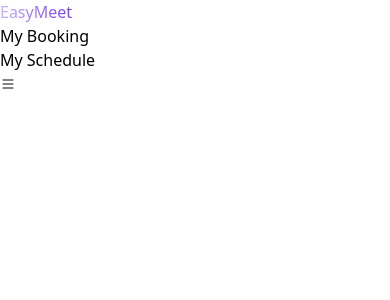
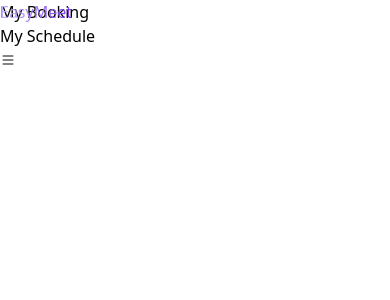
Before and after one commit to mughaltechlab/react_booking_app, a React (Vite) app: page / in a window 390 px wide. Shown: the top 300 px of the page. Built offline with nearby package versions, Linux system fonts and the light colour scheme.

Commit message:
navigation responsive finished

```diff
--- a/src/components/Header.jsx
+++ b/src/components/Header.jsx
@@ -10,7 +10,9 @@ function Header() {
         flex items-center justify-between
         ">
         {/* logo */}
-        <div className="md:text-[24px] font-bold primary-color border-l-2 overflow-hidden"><span>EasyMeet</span></div>
+        <div className="md:text-[24px] font-bold border-l-2 relative ">
+            <span className='primary-color slide-left-anime absolute' style={{transition:'all 2s linear'}}>EasyMeet</span>
+        </div>
         <div className='flex items-center gap-4'>
             {/* navigaton menu */}
             <ul className="hidden md:flex gap-2">
--- a/src/index.css
+++ b/src/index.css
@@ -20,19 +20,22 @@ html{
 /* anime */
 .slide-left-anime{
     animation: slideAnime .55s linear;
-    animation-delay: 300ms;
-    transition: all;
+    /* animation-delay: 300ms; */
+    position: absolute;
+    top: 0;
+    left: 0;
+    /* transition: all; */
 }
 @keyframes slideAnime {
-    0%{
-        left: -30%;
+    from{
+        transform: translateX(-100%);
         opacity: 0;
     }
     50%{
-        left: -30%;
+        opacity: 0;
+    }
+    to{
+        transform: translateX(0%);
         opacity: 1;
     }
-    100%{
-        left: 0%;
-    }
 }
```
